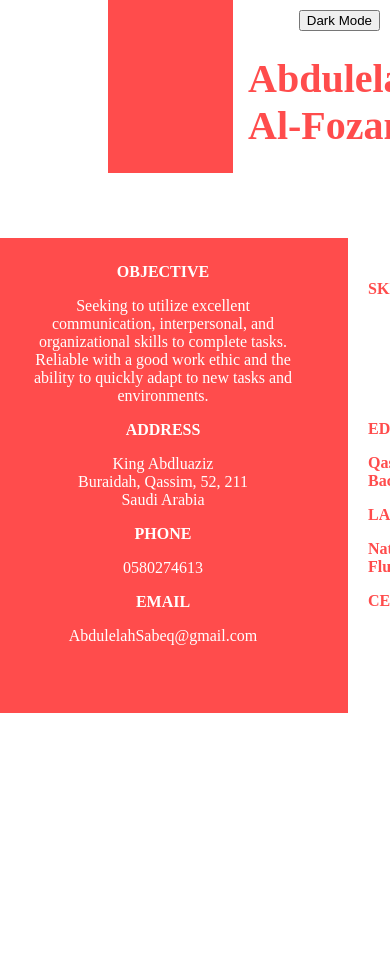
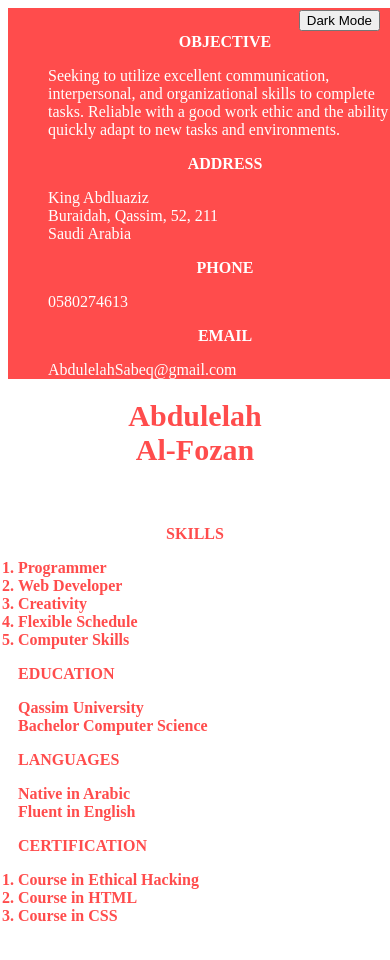
Before and after one commit to intdoublestr/CV, a plain HTML site: page index.html in a window 390 px wide. Shown: the top 960 px of the page. Drawn offline with Linux system fonts and the light colour scheme.

Commit message:
Update index.html

```diff
--- a/index.html
+++ b/index.html
@@ -67,7 +67,7 @@
             transition: color 0.3s ease-in-out;
         }
 
-        F{
+        .F {
             color: var(--heading-color);
             transition: color 0.3s ease-in-out;
         }
@@ -76,6 +76,34 @@
             position: absolute;
             top: 10px;
             right: 10px;
+        }
+
+        /* Media Query for Mobile Devices */
+        @media (max-width: 768px) {
+            .A, .B {
+                width: 100%;
+                height: auto;
+                position: static;
+                margin-bottom: 20px;
+            }
+            .C {
+                position: static;
+                text-align: center;
+                font-size: 30px;
+                top: 0;
+                left: 0;
+            }
+            .D {
+                position: static;
+                text-align: center;
+                top: 0;
+                left: 0;
+                margin-top: 20px;
+            }
+            .A p, .D p, .D ol {
+                text-align: left;
+                padding-left: 10px;
+            }
         }
     </style>
 </head>
@@ -102,7 +130,7 @@
 
     <div class="D">
         SKILLS
-        <ol class="F"style="color: rgba(255, 0, 0, 0.7); transition: color 0.3s ease-in-out;">
+        <ol class="F" style="color: rgba(255, 0, 0, 0.7); transition: color 0.3s ease-in-out;">
             <li>Programmer</li>
             <li>Web Developer</li>
             <li>Creativity</li>
```
